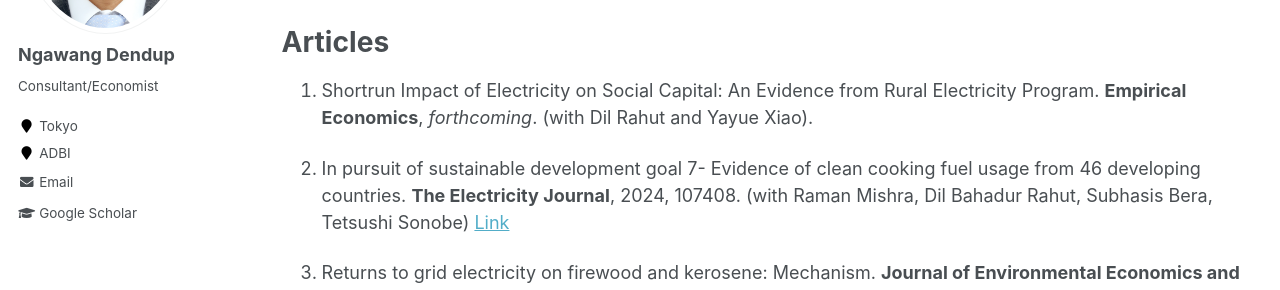
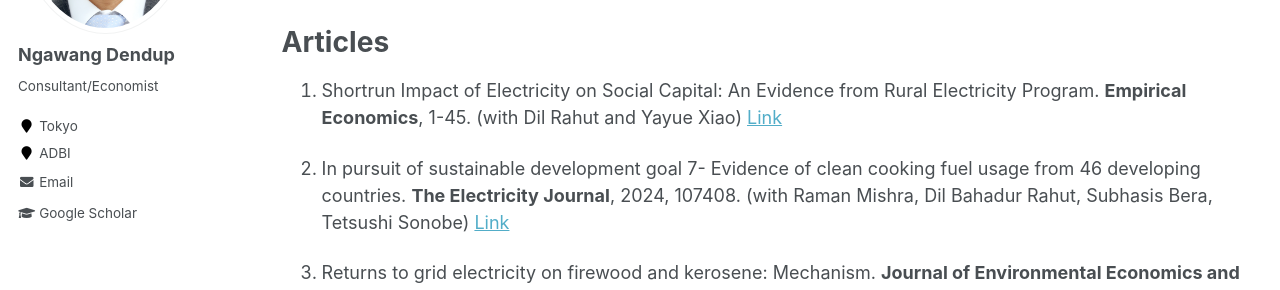
Before and after one commit to NgawangDendup/ngawangdendup.github.io, a Jekyll site: the page built from _pages/research.md, in a window 1280 px wide and 900 px high. Shown: the part 313-603 px from the top of the window. Built offline with Jekyll 4.4.1, drawn with Linux system fonts in a browser that asks for light colours.

Commit message:
Update research.md

```diff
--- a/_pages/research.md
+++ b/_pages/research.md
@@ -18,7 +18,7 @@ Working Papers/Work-in-Progress
 Articles
 ==========
 
-1. Shortrun Impact of Electricity on Social Capital: An Evidence from Rural Electricity Program.  **Empirical Economics**, *forthcoming*.  (with Dil Rahut and Yayue Xiao).
+1. Shortrun Impact of Electricity on Social Capital: An Evidence from Rural Electricity Program.  **Empirical Economics**, 1-45.  (with Dil Rahut and Yayue Xiao) [Link](https://doi.org/10.1007/s00181-024-02632-w)
 
 1. In pursuit of sustainable development goal 7- Evidence of clean cooking fuel usage from 46 developing countries. **The Electricity Journal**, 2024, 107408. (with Raman Mishra, Dil Bahadur Rahut, Subhasis Bera, Tetsushi Sonobe) [Link](https://www.sciencedirect.com/science/article/pii/S1040619024000435?via%3Dihub)
 
```
